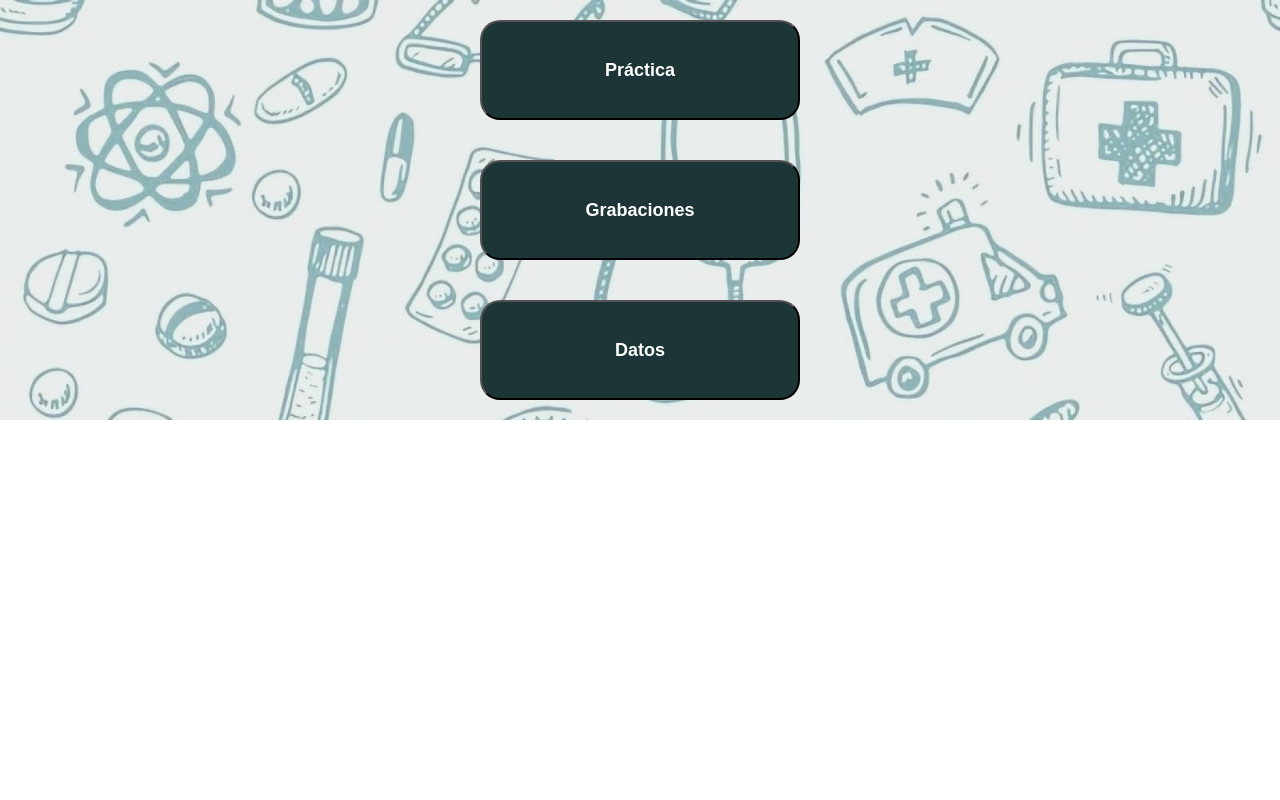
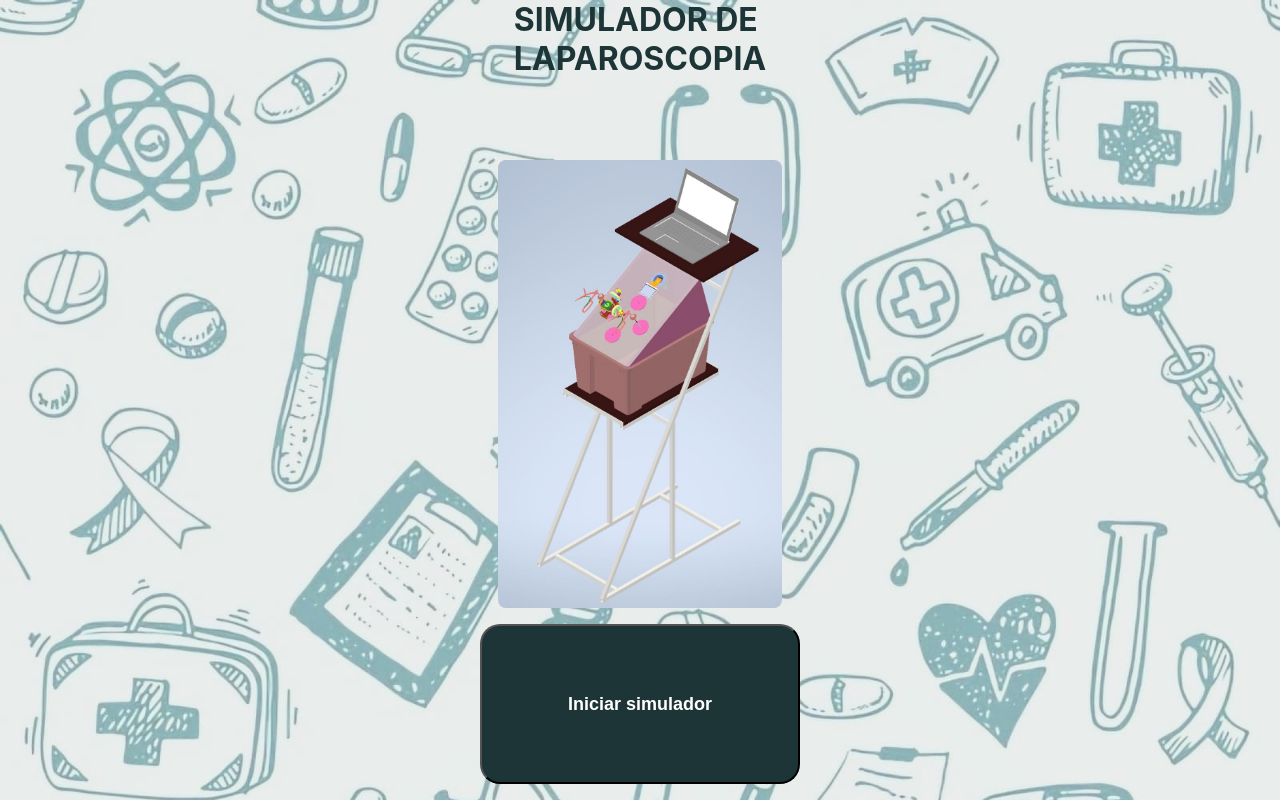
Before and after one commit to victordavila2311/PAIG1A-2024-1, a React (Create React App) app: page / in a window 1280 px wide. Built offline with nearby package versions, Linux system fonts and the light colour scheme; the HTML template or start-up script is replaced by a standard one.

Commit message:
Creacion ventana de inicio segun diseño

```diff
--- a/src/App.css
+++ b/src/App.css
@@ -8,6 +8,8 @@
   align-items: center;
   justify-content: center;
 }
+
+
 
 .Practica {
   background-image: url('./Img/FondoPractica.jpg');
@@ -29,7 +31,7 @@
   justify-content: center;
   border-radius: 20px;
   padding: 5px;
-  margin: 20px;
+  margin: 2vh;
 }
 
 .Boton p {
--- /dev/null
+++ b/src/componentes/headerventanas.css
@@ -0,0 +1,6 @@
+.opciones {
+    display: flex;
+    height: '100%';
+    width: '100%';
+    flex-direction: column;
+}
--- a/src/ventanas/Inicio.tsx
+++ b/src/ventanas/Inicio.tsx
@@ -2,28 +2,23 @@ import React from 'react';
 import '../App.css';
 import { propsVentanaInicio } from '../code/interfaces';
 import { Boton } from '../componentes/boton';
+import { formatColor } from '../code/helpers';
+
 
 export function Inicio(props: propsVentanaInicio) {
+  let btnheight:string='20vh'
   return (
     <div className='Inicio'>
+      <header style={{color:formatColor("main"), fontSize:'2rem', height:'20vh'}}><strong>SIMULADOR DE<br/> LAPAROSCOPIA</strong></header>
+
+      <img src={require('../Img/CADsimulador.jpg')} alt="imagen simulador" style={{height:'56vh', borderRadius:'1vh'}} />
       <Boton
         color={'main'}
-        texto={'Práctica'}
-        size={{ h: '100px', w: '25%' }}
+        texto={'Iniciar simulador'}
+        size={{ h: btnheight, w: '25%' }}
         onClick={() => props.setVentana('Practica')}
       />
-      <Boton
-        color={'main'}
-        texto={'Grabaciones'}
-        size={{ h: '100px', w: '25%' }}
-        onClick={() => props.setVentana('Grabaciones')}
-      />
-      <Boton
-        color={'main'}
-        texto={'Datos'}
-        size={{ h: '100px', w: '25%' }}
-        onClick={() => props.setVentana('Datos')}
-      />
+
     </div>
   );
 }
```
Also changed, not shown: src/componentes/headerventanas.tsx (added, +14 -0 lines), src/Img/CADsimulador.jpg (added).
